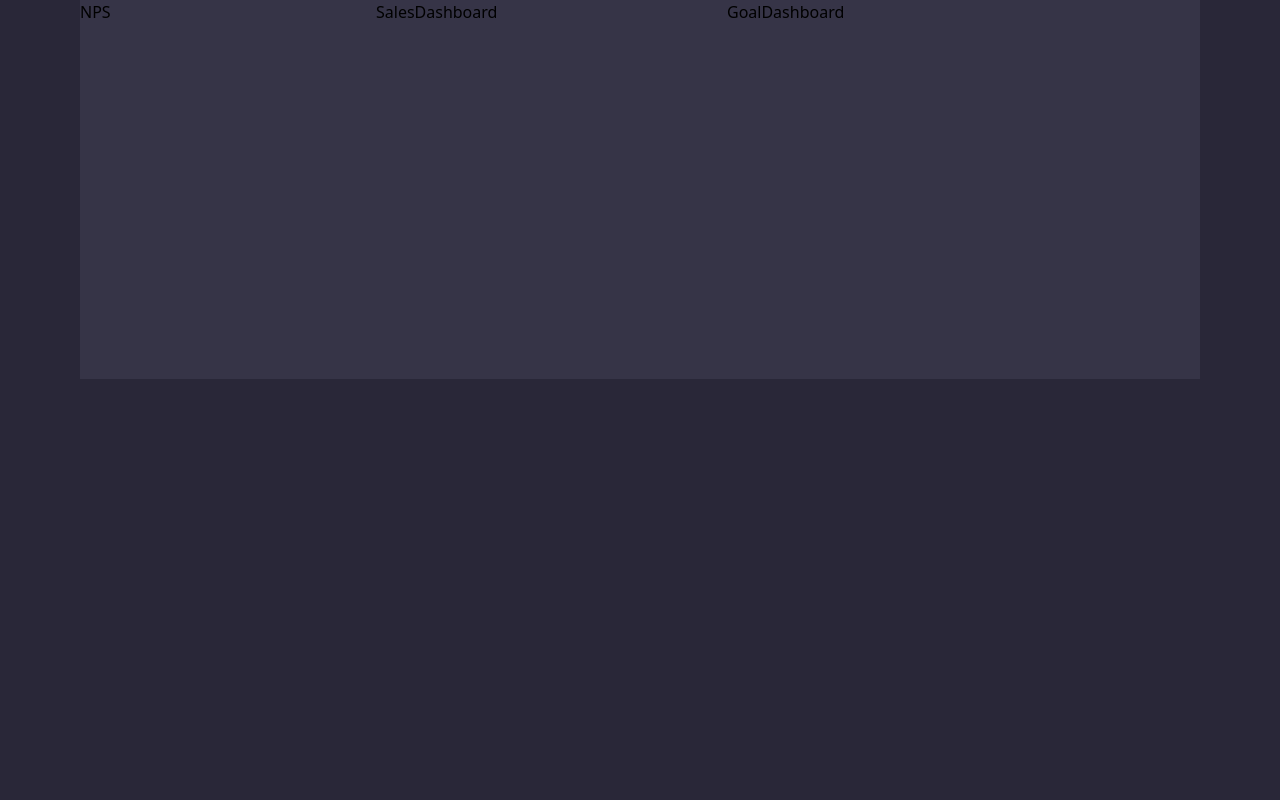
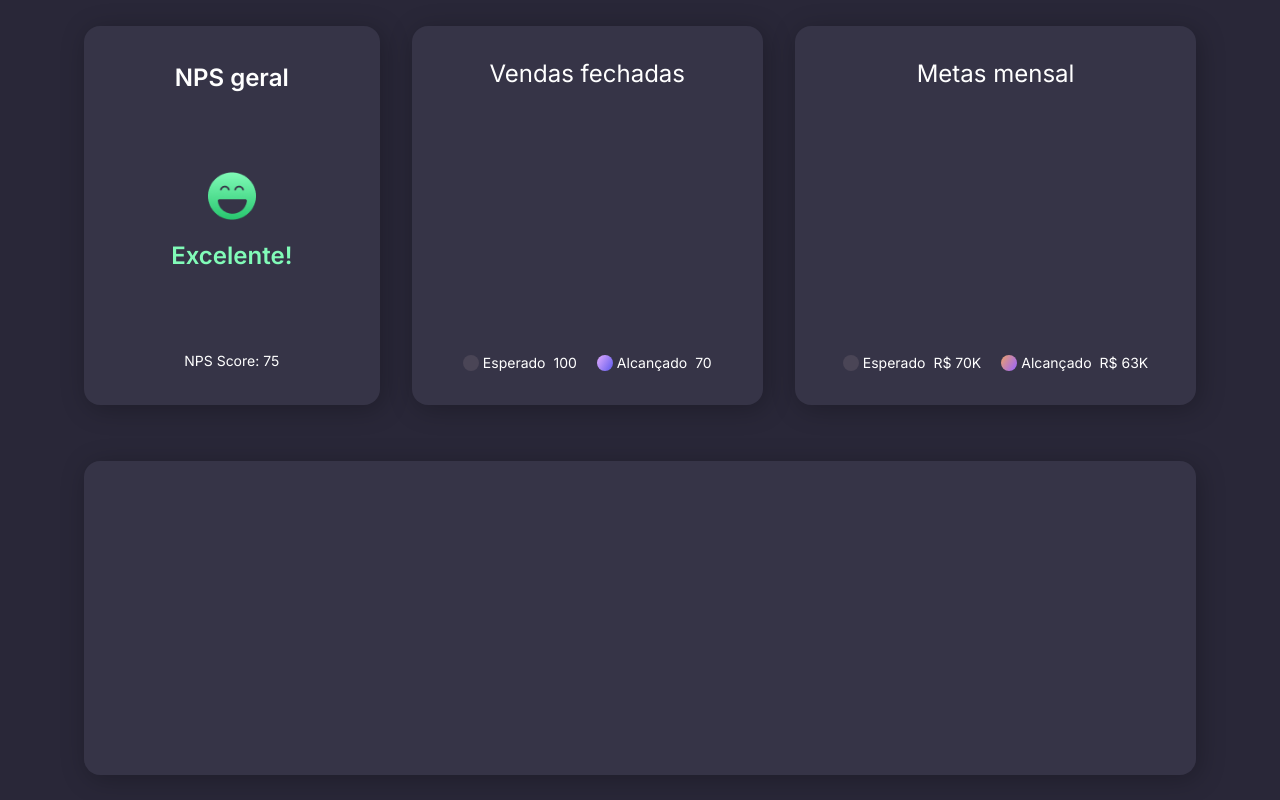
Before and after one commit to RenanFachin/RS_BoraCodarEvent, a React (Vite) app in the folder desafio08_dashboard/: page / in a window 1280 px wide. Built offline with nearby package versions, Linux system fonts and the light colour scheme.

Commit message:
create dashboard structure

```diff
--- a/desafio08_dashboard/index.html
+++ b/desafio08_dashboard/index.html
@@ -2,8 +2,15 @@
 <html lang="en">
   <head>
     <meta charset="UTF-8" />
+
+    <link rel="preconnect" href="https://fonts.googleapis.com">
+    <link rel="preconnect" href="https://fonts.gstatic.com" crossorigin>
+
     <link rel="icon" type="image/svg+xml" href="/vite.svg" />
     <meta name="viewport" content="width=device-width, initial-scale=1.0" />
+
+    <link href="https://fonts.googleapis.com/css2?family=Inter:wght@300;400;600;700;900&display=swap" rel="stylesheet">
+
     <title>BoraCodar#08 - Dashboard</title>
   </head>
   <body>
--- a/desafio08_dashboard/src/components/GoalDashboard.tsx
+++ b/desafio08_dashboard/src/components/GoalDashboard.tsx
@@ -1,7 +1,29 @@
 export function GoalDashboard() {
    return (
-      <div className="w-full h-full bg-card">
-         <h1>GoalDashboard</h1>
+      <div className="w-full h-full flex flex-col py-8 px-12 items-center justify-between bg-card rounded-2xl shadow-card-shadow">
+         <h3 className='text-2xl text-white'>
+            Metas mensal
+         </h3>
+
+         <div className='flex flex-col items-center gap-4'>
+
+
+            <strong className='text-text text-2xl'>
+
+            </strong>
+         </div>
+
+         <div className='text-sm text-white flex items-center justify-center gap-5'>
+            <div className="flex items-center gap-1">
+               <div className="w-4 h-4 rounded-full bg-circle"/>
+               <p>Esperado<span className="ml-2">R$ 70K</span></p>
+            </div>
+
+            <div className="flex items-center gap-1">
+               <div className="w-4 h-4 rounded-full bg-goals-gradient"/>
+               <p>Alcançado<span className="ml-2">R$ 63K</span></p>
+            </div>
+         </div>
       </div>
    )
 }
--- a/desafio08_dashboard/src/components/Nps.tsx
+++ b/desafio08_dashboard/src/components/Nps.tsx
@@ -1,7 +1,27 @@
+import ExcellentImage from '../assets/excellent.png'
+
 export function Nps() {
    return (
-      <div className="w-full h-full bg-card">
-         <h1>NPS</h1>
+      <div className="w-full h-full flex flex-col py-8 px-20 items-center justify-between bg-card rounded-2xl shadow-card-shadow">
+         <h3 className='text-2xl leading-relaxed font-semibold text-white'>
+            NPS geral
+         </h3>
+
+         <div className='flex flex-col items-center gap-4'>
+            <img
+               className='h-12 w-12'
+               src={ExcellentImage}
+               alt="Green smile"
+            />
+
+            <strong className='text-text text-2xl leading-relaxed font-semibold'>
+               Excelente!
+            </strong>
+         </div>
+
+         <span className='text-sm text-white leading-relaxed'>
+            NPS Score: 75
+         </span>
       </div>
    )
 }
--- a/desafio08_dashboard/src/components/SalesDashboard.tsx
+++ b/desafio08_dashboard/src/components/SalesDashboard.tsx
@@ -1,7 +1,29 @@
 export function SalesDashboard() {
    return (
-      <div className="w-full h-full bg-card">
-         <h1>SalesDashboard</h1>
+      <div className="w-full h-full flex flex-col py-8 px-12 items-center justify-between bg-card rounded-2xl shadow-card-shadow">
+         <h3 className='text-2xl text-white'>
+            Vendas fechadas
+         </h3>
+
+         <div className='flex flex-col items-center gap-4'>
+
+
+            <strong className='text-text text-2xl'>
+
+            </strong>
+         </div>
+
+         <div className='text-sm text-white flex items-center justify-center gap-5'>
+            <div className="flex items-center gap-1">
+               <div className="w-4 h-4 rounded-full bg-circle"/>
+               <p>Esperado<span className="ml-2">100</span></p>
+            </div>
+
+            <div className="flex items-center gap-1">
+               <div className="w-4 h-4 rounded-full bg-violet-gradient"/>
+               <p>Alcançado<span className="ml-2">70</span></p>
+            </div>
+         </div>
       </div>
    )
 }
--- a/desafio08_dashboard/src/pages/Dashboard.tsx
+++ b/desafio08_dashboard/src/pages/Dashboard.tsx
@@ -5,11 +5,17 @@ import { SalesDashboard } from "../components/SalesDashboard"
 export function Dashboard() {
 
   return (
-    <div className="max-w-[1366px] h-full mx-auto">
-      <div className="max-w-[1120px] min-h-[379px] grid grid-cols-cards mx-auto">
-        <Nps />
-        <SalesDashboard />
-        <GoalDashboard />
+    <div className="max-w-[1366px] h-full mx-auto flex flex-col justify-center">
+      <div className="max-w-[1120px] mx-auto ">
+        <div className="min-h-[379px] grid grid-cols-cards gap-8">
+          <Nps />
+          <SalesDashboard />
+          <GoalDashboard />
+        </div>
+
+        <div className="w-full min-h-[314px] bg-card rounded-2xl mt-14 shadow-card-shadow">
+
+        </div>
       </div>
     </div>
   )
--- a/desafio08_dashboard/tailwind.config.cjs
+++ b/desafio08_dashboard/tailwind.config.cjs
@@ -5,10 +5,14 @@ module.exports = {
     "./index.html"
   ],
   theme: {
+    fontFamily:{
+      sans: ['Inter', 'sans-serif']
+    },
     extend: {
       colors:{
         background: '#292738',
         card: '#363447',
+        circle: '#4A4556',
         text: '#81FBB8',
       },
       backgroundImage: {
@@ -20,6 +24,9 @@ module.exports = {
       },
       gridTemplateColumns: {
         'cards': '296px 351px 1fr'
+      },
+      boxShadow: {
+        'card-shadow': '3px 4px 26px rgba(0, 0, 0, 0.25);'
       }
     },
   },
```
Also changed, not shown: desafio08_dashboard/src/assets/excellent.png (renamed from desafio08_dashboard/src/assets/Group 3.png).
